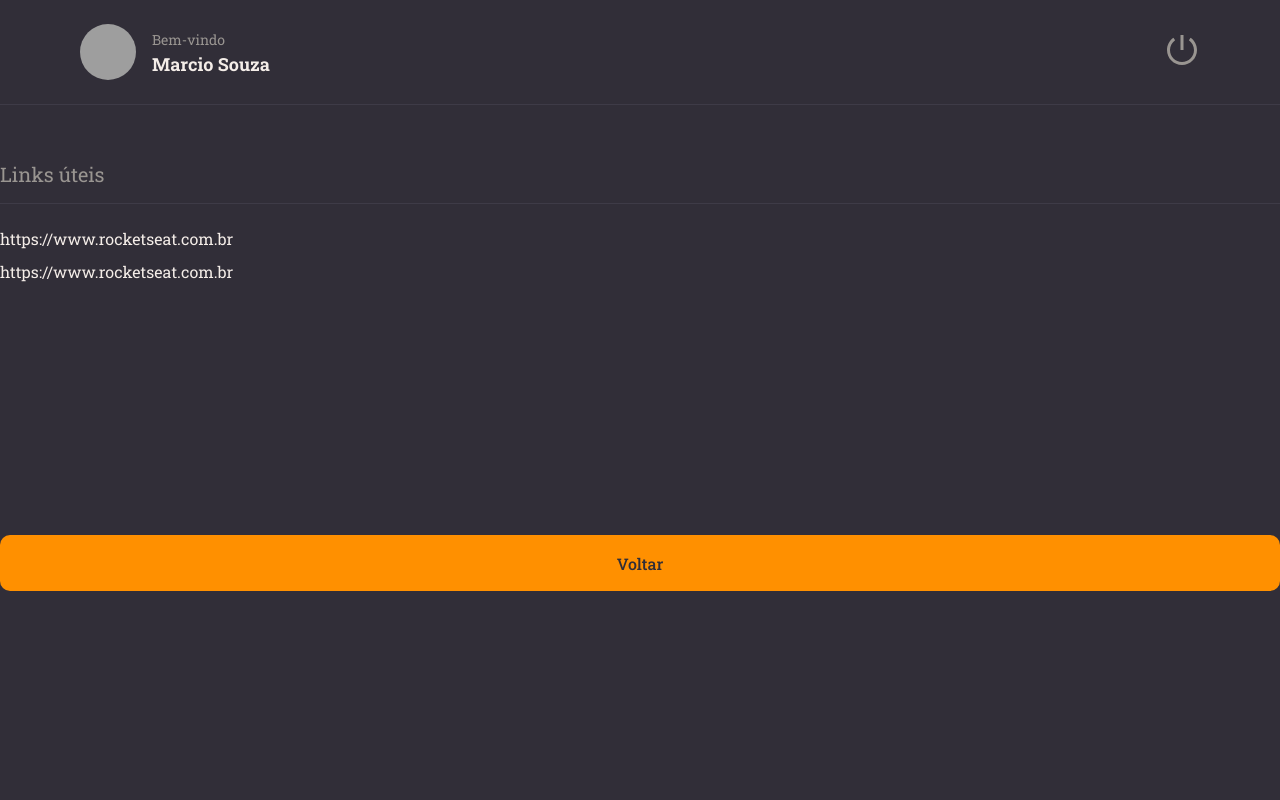
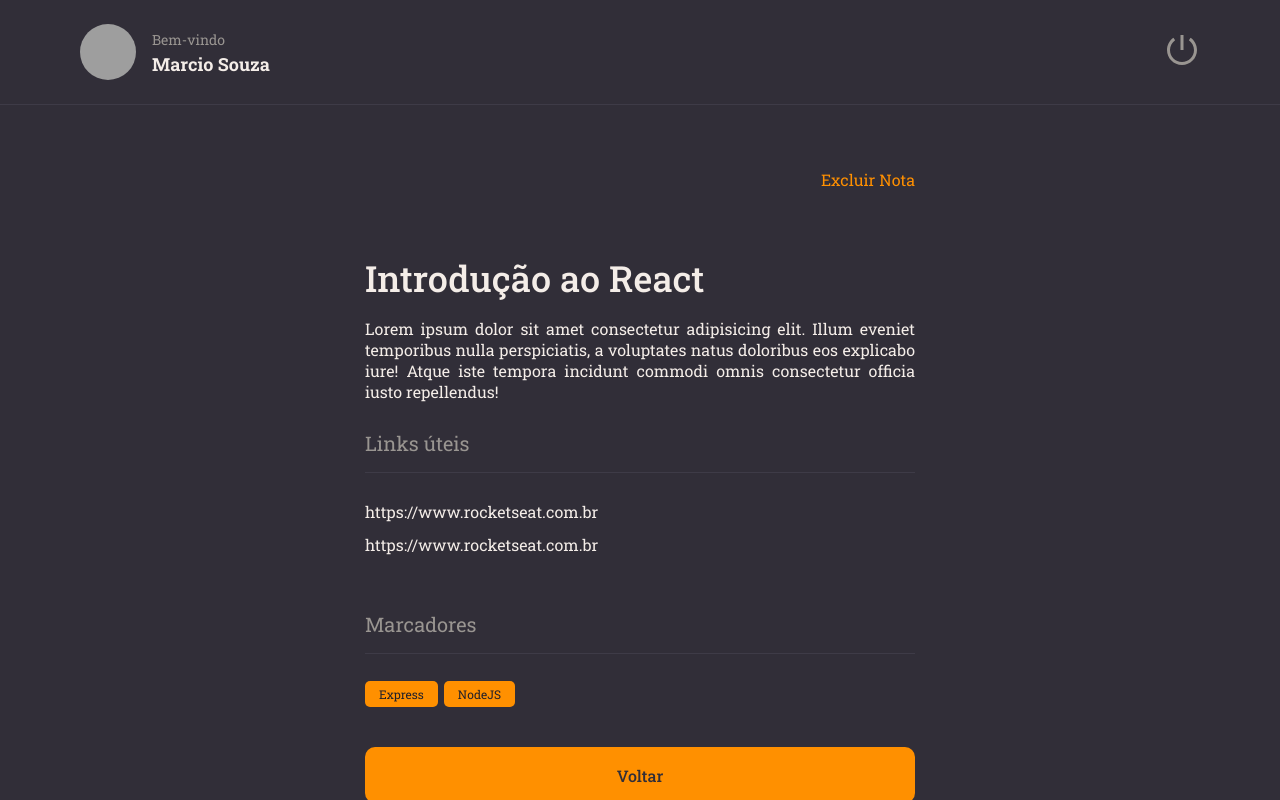
Before and after one commit to marciiosouza/rocketnotes, a React (Vite) app: page / in a window 1280 px wide. Built offline with nearby package versions, Linux system fonts and the light colour scheme; grey boxes are pictures that could not be loaded.

Commit message:
Finalizando página Details, ajustes no style global

```diff
--- a/src/components/Button/styles.js
+++ b/src/components/Button/styles.js
@@ -12,6 +12,7 @@ export const Container = styled.button`
   border-radius: 10px;
   font-weight: 500;
 
+
   &:disabled {
     opacity: 0.5;
   }
--- /dev/null
+++ b/src/components/ButtonText/index.jsx
@@ -0,0 +1,12 @@
+import { Container } from "./styles"
+
+export function ButtonText({ title, ...rest }) {
+  return (
+    <Container
+    type="button"
+    {...rest}
+    >
+    { title }
+    </Container>
+  )
+}
--- /dev/null
+++ b/src/components/ButtonText/styles.js
@@ -0,0 +1,9 @@
+import styled from "styled-components"
+
+export const Container = styled.button`
+  background: none;
+  color: ${({ theme }) => theme.COLORS.ORANGE};
+
+  border: none;
+  font-size: 1.6rem;
+`
--- a/src/components/Section/styles.js
+++ b/src/components/Section/styles.js
@@ -1,7 +1,7 @@
 import styled from "styled-components"
 
 export const Container = styled.section`
-  margin: 56px 0 28px;
+  margin: 28px 0;
 
   > h2 {
     border-bottom-width: 1px;
@@ -9,7 +9,7 @@ export const Container = styled.section`
     border-bottom-color: ${({ theme }) => theme.COLORS.BACKGROUND_700};
 
     padding-bottom: 16px;
-    margin-bottom: 24px;
+    margin-bottom: 28px;
 
     color: ${({ theme }) => theme.COLORS.GRAY_100};
     font-size: 2rem;
--- /dev/null
+++ b/src/components/Tag/index.jsx
@@ -0,0 +1,9 @@
+import { Container } from "./styles"
+
+export function Tag({ title }) {
+  return (
+    <Container>
+      {title}
+    </Container>
+  )
+}
--- /dev/null
+++ b/src/components/Tag/styles.js
@@ -0,0 +1,10 @@
+import styled from "styled-components"
+
+export const Container = styled.span`
+  font-size: 1.2rem;
+  padding: 5px 14px;
+  border-radius: 5px;
+  margin-right: 6px;
+  color: ${({ theme }) => theme.COLORS.BACKGROUND_900};
+  background-color: ${({ theme }) => theme.COLORS.ORANGE};
+`
--- a/src/pages/Details/index.jsx
+++ b/src/pages/Details/index.jsx
@@ -1,14 +1,22 @@
-import { Container, Links } from "./styles"
+import { Container, Links, Content } from "./styles"
 
+import { Tag } from "../../components/Tag"
 import { Header } from "../../components/Header"
 import { Button } from "../../components/Button"
 import { Section } from "../../components/Section"
+import { ButtonText } from "../../components/ButtonText"
 
 export function Details() {
   return (
     <Container>
       <Header />
 
+      <main>
+        <Content>
+          <ButtonText title="Excluir Nota" />
+
+          <h1> Introdução ao React </h1>
+          <p>Lorem ipsum dolor sit amet consectetur adipisicing elit. Illum eveniet temporibus nulla perspiciatis, a voluptates natus doloribus eos explicabo iure! Atque iste tempora incidunt commodi omnis consectetur officia iusto repellendus!</p>
           <Section title="Links úteis">
             <Links>
               <li>
@@ -20,7 +28,14 @@ export function Details() {
             </Links>
           </Section>
 
+          <Section title="Marcadores">
+            <Tag title="Express" />
+            <Tag title="NodeJS" />
+          </Section>
+
           <Button name="Voltar" />
+        </Content>
+      </main>
     </Container>
   )
 }
--- a/src/pages/Details/styles.js
+++ b/src/pages/Details/styles.js
@@ -9,6 +9,12 @@ export const Container = styled.div`
   grid-template-areas:
   "header"
   "content";
+
+  > main {
+    grid-area: content;
+    overflow-y: scroll;
+    padding: 64px 0;
+  }
 `;
 
 export const Links = styled.ul`
@@ -18,8 +24,32 @@ export const Links = styled.ul`
     margin-top: 12px;
 
     a {
-      text-decoration: none;
+      // text-decoration: none;
       color: ${({ theme }) => theme.COLORS.WHITE};
     }
   }
 `;
+
+export const Content = styled.div`
+  max-width: 550px;
+  margin: 0 auto;
+
+  display: flex;
+  flex-direction: column;
+
+  > button:first-child {
+    align-self: end;
+  }
+
+  > h1 {
+    font-size: 3.6rem;
+    font-weight: 500;
+    padding-top: 64px;
+  }
+
+  > p {
+    font-size: 1.6rem;
+    margin-top: 16px;
+    text-align: justify;
+  }
+`
--- a/src/styles/global.js
+++ b/src/styles/global.js
@@ -23,4 +23,19 @@ export default createGlobalStyle`
     font-size: 1.6rem;
     outline: nome;
   }
+
+  a {
+    text-decoration: none;
+  }
+
+  button, a {
+    cursor: pointer;
+    transition: filter 0.2s;
+  }
+
+  button:hover, a:hover {
+   filter: brightness(0.9);
+  }
+
+
 `
```
Lines whose indentation alone changed are shown as unchanged.
